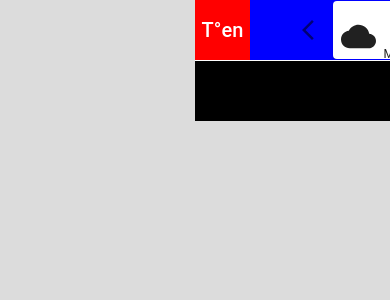
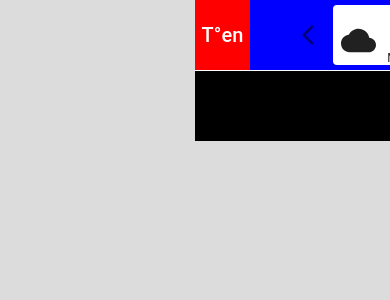
Before and after one commit to cbdev2021/ten-f1, a React (Vite) app: page / in a window 390 px wide. Shown: the top 300 px of the page. Built offline with nearby package versions, Linux system fonts and the light colour scheme.

Commit message:
ajustes card

```diff
--- a/src/components/header/Carousel.tsx
+++ b/src/components/header/Carousel.tsx
@@ -1,4 +1,4 @@
-import React, { useState } from 'react';
+import { useState } from 'react';
 import Box from '@mui/material/Box';
 import IconButton from '@mui/material/IconButton';
 import ArrowBackIosNewIcon from '@mui/icons-material/ArrowBackIosNew';
@@ -50,7 +50,7 @@ const Carousel = () => {
         }
     ];
 
-    const visibleItems = 2; // Mostrar dos tarjetas a la vez
+    const visibleItems = 1; // Mostrar una tarjeta a la vez
 
     const handlePrev = () => {
         setCurrentIndex((prevIndex) => (prevIndex === 0 ? items.length - visibleItems : prevIndex - 1));
@@ -61,22 +61,23 @@ const Carousel = () => {
     };
 
     return (
-        <Box display="flex" alignItems="center" > {/* Ocupa el 100% del contenedor padre */}
+        <Box display="flex" alignItems="center" className="box-carousel">
             <IconButton onClick={handlePrev}>
                 <ArrowBackIosNewIcon />
             </IconButton>
-            <Box display="flex" overflow="hidden" width="180px"> {/* Resta el ancho de los botones de navegación */}
+            <Box display="flex" overflow="hidden" width="360px">
                 <Box
                     display="flex"
                     sx={{
-                        transform: `translateX(-${currentIndex * (50 / visibleItems)}%)`, // Ancho de la tarjeta = 50%
-                        transition: 'transform 0.5s ease',
-
+                        transform: `translateX(-${currentIndex * (105 / items.length)}%)`, //moviemiento click ( +gap), Ancho de la tarjeta = 100% / cantidad de items
+                        transition: 'transform 1s ease',
+                        width: `${100 * items.length}%`
                     }}
                 >
+
                     {items.map((item, index) => (
-                        <Card key={index} sx={{ height: '58px', margin: '0 5px', width: '180px' }}> {/* Ancho ajustado */}
-                            <CardContent sx={{ display: 'flex', width: '50px', alignItems: 'center', padding: '8px', gap: '8px' }}>
+                        <Card key={index} sx={{ flex: `0 0 ${100 / items.length}%`, margin: '0 5px', height: '60px' }}>
+                            <CardContent sx={{ display: 'flex', alignItems: 'center', padding: '8px', gap: '8px' }}>
                                 <CloudIcon fontSize="large" />
                                 <Box sx={{ flexGrow: 1, textAlign: 'center' }}>
                                     <Typography variant="body2" sx={{ fontSize: '0.875rem' }}>
@@ -102,12 +103,6 @@ const Carousel = () => {
 }
 
 export default Carousel;
-
-
-
-
-
-
 
 // import React, { useState } from 'react';
 // import Box from '@mui/material/Box';
--- a/src/global.css
+++ b/src/global.css
@@ -42,7 +42,7 @@ body {
 }
 
 .caja {
-    height: 120px;
+    height: 70px;
     display: flex;
     align-items: center;
     color: white;
@@ -85,7 +85,7 @@ body {
     }
 
     .caja {
-        height: 60px;
+        height: 70px;
     }
 
     .caja1 {
@@ -121,7 +121,7 @@ body {
     }
 
     .caja {
-        height: 60px;
+        height: 70px;
     }
 
     .caja1 {
@@ -148,6 +148,10 @@ body {
         border-top: solid;
         border-color: white;
         border-width: 1px;
+    }
+
+    .box-carousel{
+      width: 260px;
     }
 }
 
```
